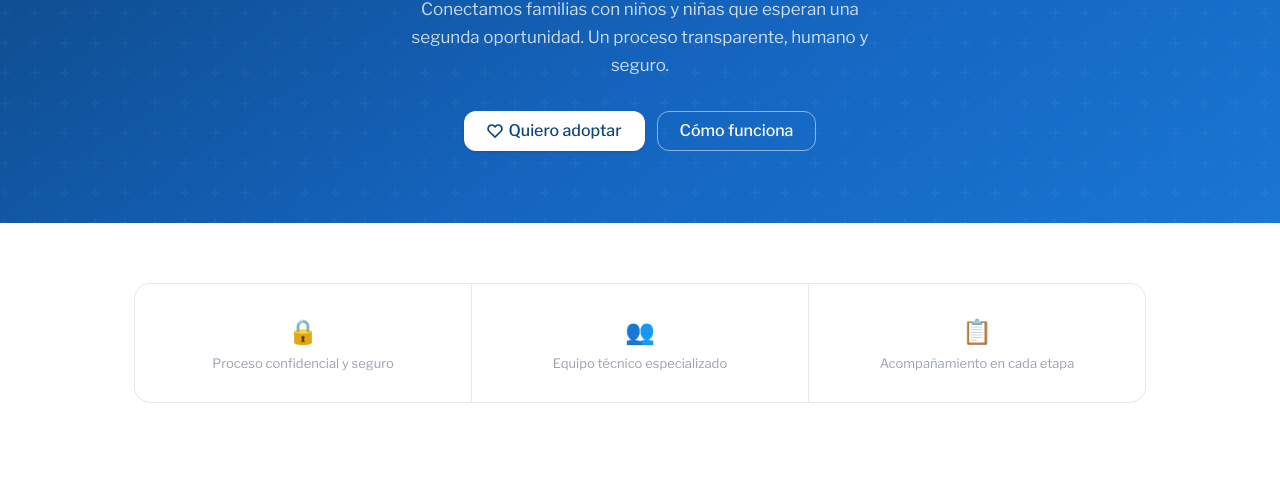
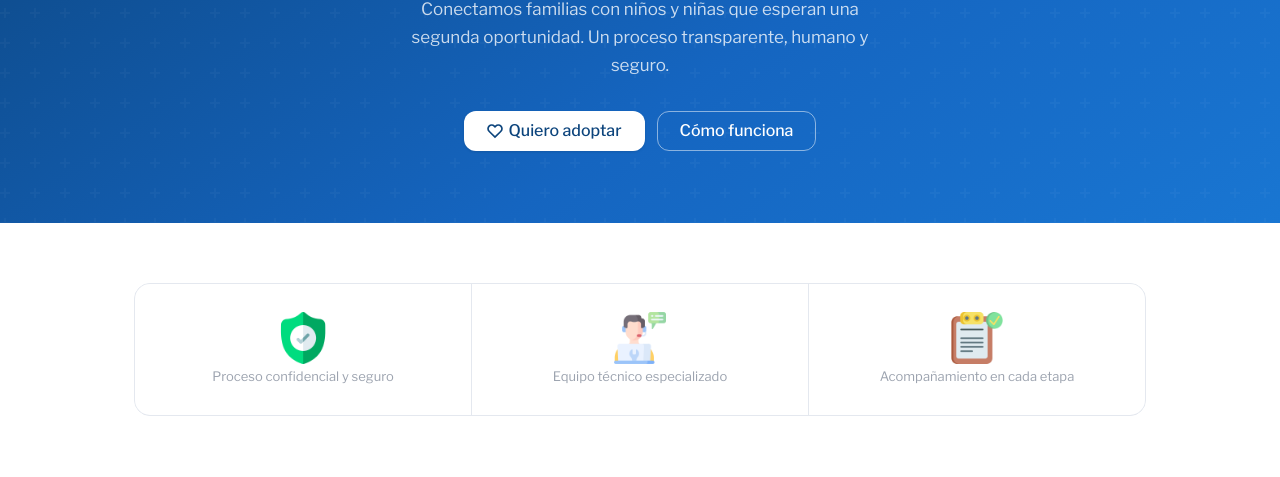
Before and after one commit to bossjona19/Sistema-de-adopcion, a plain HTML site: page index.html in a window 1280 px wide. Shown: the part 323-800 px from the top of the page. Drawn offline with nearby package versions, Linux system fonts and the light colour scheme.

Commit message:
version1.0

```diff
--- a/index.html
+++ b/index.html
@@ -167,15 +167,15 @@
 <div class="section" style="padding-bottom:0;">
   <div class="stats-strip">
     <div class="stat">
-      <div class="stat-val" style="font-size:1.5rem;">🔒</div>
+      <div class="stat-val"><img src="/src/assets/icons/proteger.png" alt="" width="52" height="52" style="display:block;margin:0 auto;"></div>
       <div class="stat-lbl">Proceso confidencial y seguro</div>
     </div>
     <div class="stat">
-      <div class="stat-val" style="font-size:1.5rem;">👥</div>
+      <div class="stat-val"><img src="/src/assets/icons/apoyo-tecnico.png" alt="" width="52" height="52" style="display:block;margin:0 auto;"></div>
       <div class="stat-lbl">Equipo técnico especializado</div>
     </div>
     <div class="stat">
-      <div class="stat-val" style="font-size:1.5rem;">📋</div>
+      <div class="stat-val"><img src="/src/assets/icons/resultados.png" alt="" width="52" height="52" style="display:block;margin:0 auto;"></div>
       <div class="stat-lbl">Acompañamiento en cada etapa</div>
     </div>
   </div>
--- a/sw.js
+++ b/sw.js
@@ -23,6 +23,9 @@ const STATIC = [
   '/src/assets/icons/favicon.svg',
   '/src/assets/icons/icon-192.svg',
   '/src/assets/icons/icon-512.svg',
+  '/src/assets/icons/proteger.png',
+  '/src/assets/icons/apoyo-tecnico.png',
+  '/src/assets/icons/resultados.png',
 ];
 
 self.addEventListener('install', ev => {
```
Also changed, not shown: src/assets/icons/apoyo-tecnico.png (added), src/assets/icons/proteger.png (added), src/assets/icons/resultados.png (added).
